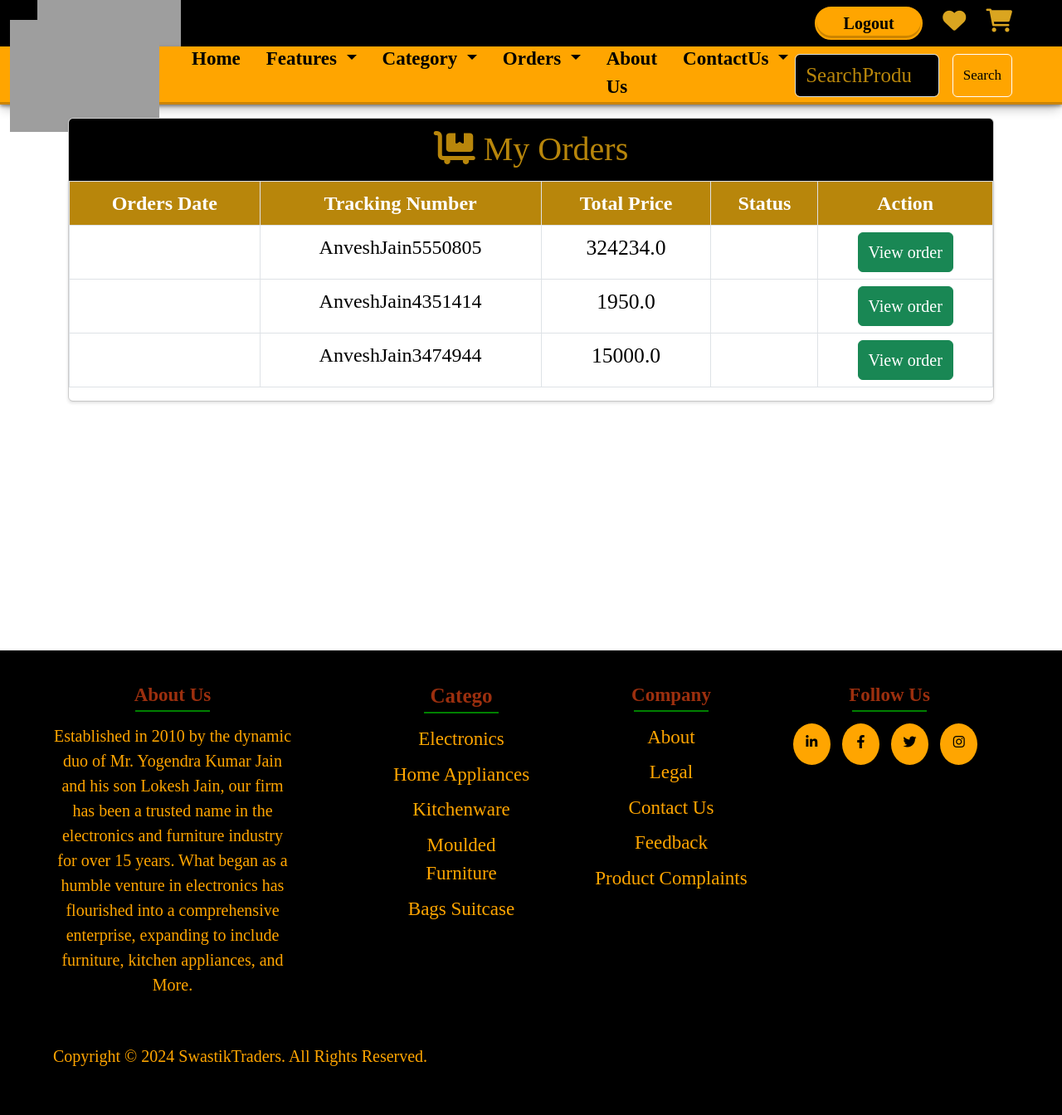
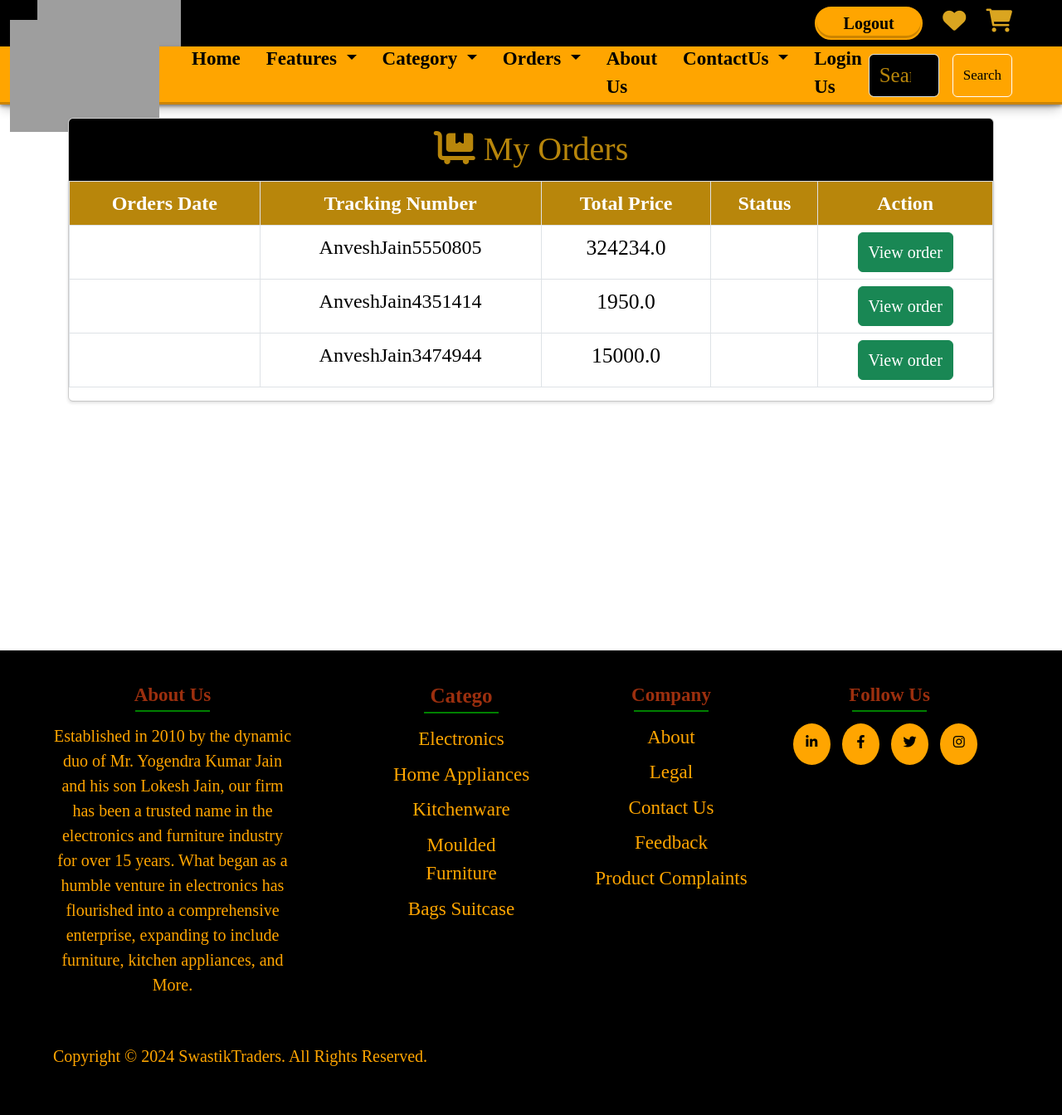
Before and after one commit to AJ0043/Swastik-Traders-Original, a Django app: page /Booking/ in a window 1280 px wide. Shown: the whole page at 83% size. Run offline with Django 5.2, Linux system fonts and the light colour scheme; a user stored in the database is signed in; data comes from the database, SQL or seed files in the repository; both versions use the stored data as it was after the commit; some libraries are stand-ins or nearby versions; grey boxes are pictures that could not be loaded.

Commit message:
first commit

```diff
--- a/Ecomapp/templates/store/Inc/navbar.html
+++ b/Ecomapp/templates/store/Inc/navbar.html
@@ -102,9 +102,11 @@
                     <ul class="dropdown-menu" aria-labelledby="navbarDropdown" style="background-color:black;color: burlywood;border-radius-left: 20px;">
                         <li><a class="dropdown-item" href="{% url 'Contact' %}">Contact Now</a></li>
                         <li><a class="dropdown-item" href="{% url 'Feedbacks' %}">Feedback</a></li>
+                    </ul>
 
-
-                    </ul>
+                    <li class="nav-item">
+                        <a style="color:black;" class="nav-link" href="{% url 'Login' %}">Login Us</a>
+                      </li>
                 </li>
 
 
```
Also changed, not shown: db.sqlite3.
